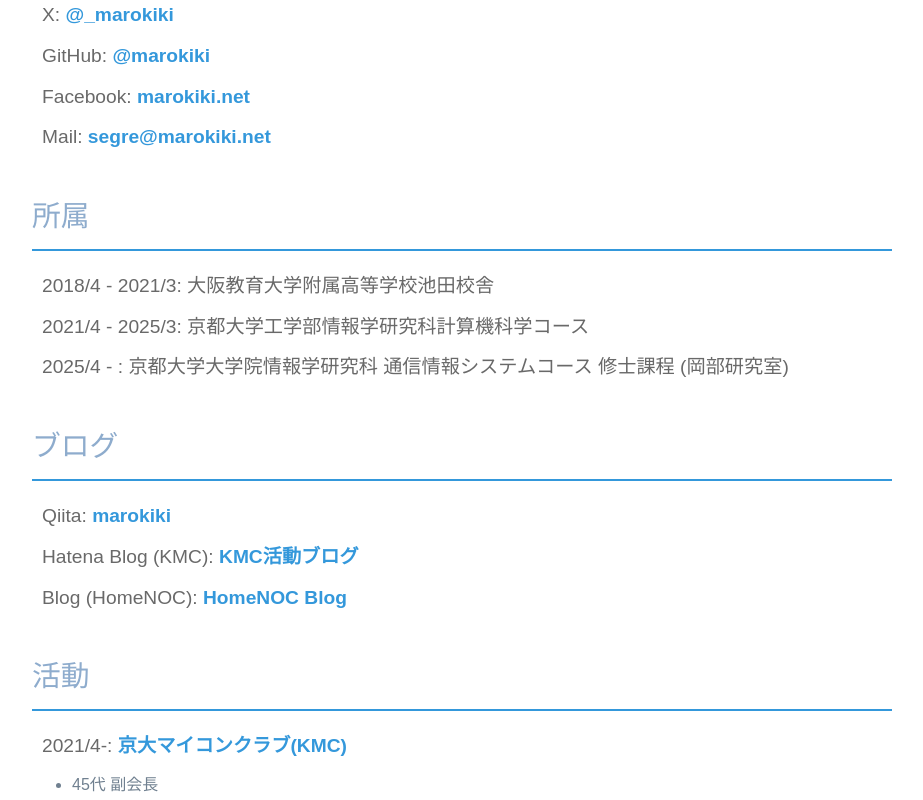
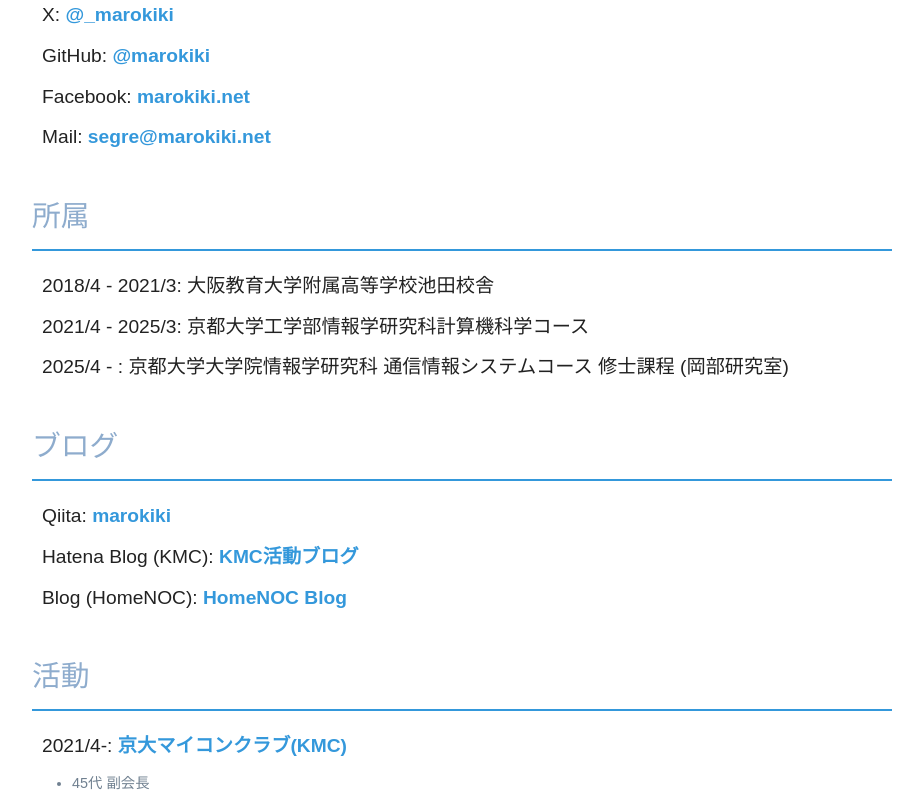
Before and after one commit to marokiki/marokiki.net, a Next.js app: page / in a window 1280 px wide. Shown: the part 360-1160 px from the top of the page, without its empty margins (178-1101 px from the left). Built offline with nearby package versions, Linux system fonts and the light colour scheme.

Commit message:
color: change dark theme

```diff
--- a/app/components/Home.js
+++ b/app/components/Home.js
@@ -14,11 +14,11 @@
   const dynamicStyles = {
     infoItem: {
       ...styles.infoItem,
-      color: currentTheme === "dark" ? "#f0f8ff" : "#696969",
+      color: currentTheme === "dark" ? "#f0f8ff" : "#222222",
     },
     infoSubItem: {
       ...styles.infoSubItem,
-      color: currentTheme === "dark" ? "#e6e6fa" : "#708090",
+      color: currentTheme === "dark" ? "#ffffe5" : "#708090",
     },
   };
 
--- a/app/styles/styles.js
+++ b/app/styles/styles.js
@@ -44,7 +44,7 @@
     color: "#708090",
   },
   infoSubItem: {
-    fontSize: "1rem",
+    fontSize: ".9rem",
     marginBottom: "10px",
     color: "#708090",
     marginLeft: "20px",
```
